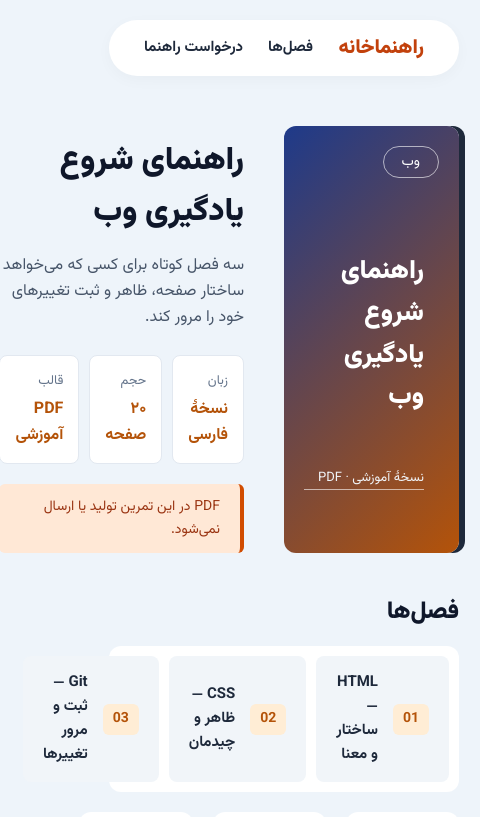
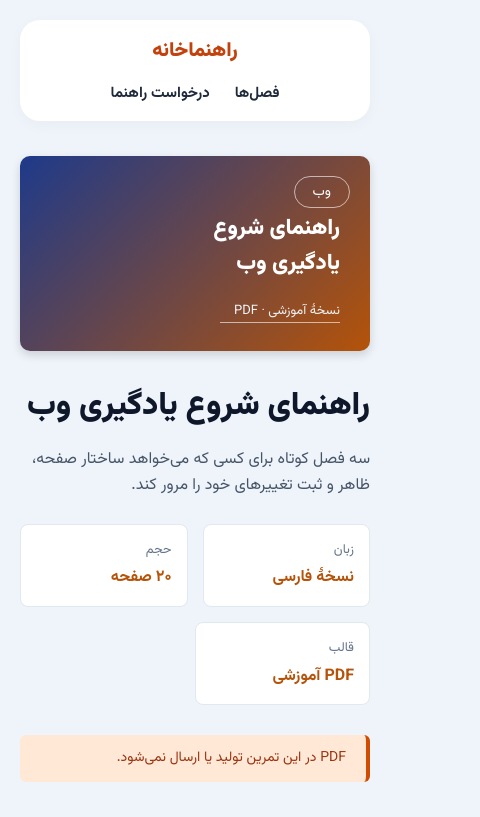
Before and after one commit to shamim-zabihi/hw4-2, a plain HTML site: page index.html in a window 390 px wide. Shown: the top 817 px of the page, 480 px wide, since content can reach past the window. Drawn offline with Linux system fonts and the light colour scheme.

Commit message:
complete responsive design with media queries

```diff
--- a/style.css
+++ b/style.css
@@ -292,16 +292,18 @@ body {
     background-color: #DFE5ED;
     padding: 40px 20px;
 }
-.required-text{
+
+.required-text {
     color: #983F17;
 }
+
 .request-card {
     background-color: #fff;
     border-radius: 16px;
     padding: 30px 40px;
     width: 100%;
     max-width: 600px;
-    box-shadow: 0 4px 15px rgba(0,0,0,0.03);
+    box-shadow: 0 4px 15px rgba(0, 0, 0, 0.03);
     border: 1px solid #e2e8f0;
 }
 
@@ -393,7 +395,7 @@ body {
     margin: auto 0 25px auto;
     color: #fff;
     border: none;
-    padding: 12px 40px ;
+    padding: 12px 40px;
     border-radius: 50px;
     font-family: inherit;
     font-size: 16px;
@@ -402,6 +404,7 @@ body {
     transition: background-color 0.2s;
     justify-content: right;
 }
+
 .submit-btn:hover {
     background-color: #9a3412;
 }
@@ -430,7 +433,107 @@ body {
     padding: 20px;
     font-size: 13px;
     color: #64748b;
-    border-top: none ;
+    border-top: none;
     background-color: #eef4fa;
     margin-top: 0px;
 }
+
+@media (min-width: 768px) and (max-width: 1023px) {
+    .chapter-cards-grid {
+        grid-template-columns: repeat(2, 1fr);
+    }
+
+    .toc-grid {
+        grid-template-columns: repeat(2, 1fr);
+    }
+}
+
+@media (max-width: 767px) {
+
+    .header-inner {
+        flex-direction: column;
+        border-radius: 20px;
+        gap: 15px;
+        padding: 15px;
+    }
+
+    .hero-section {
+        display: flex;
+        flex-direction: column;
+        gap: 20px;
+        margin-top: 15px;
+    }
+
+    .cover-box {
+        order: -1;
+        min-height: auto;
+        padding: 20px 15px;
+        box-shadow: 0 4px 10px rgba(0, 0, 0, 0.15);
+        border-radius: 10px;
+    }
+
+    .cover-text h2 {
+        font-size: 22px;
+        margin-top: 15px;
+    }
+
+    .cover-footer {
+        margin-top: 20px;
+    }
+
+    .specs-grid {
+        display: grid;
+        grid-template-columns: repeat(2, 1fr);
+        gap: 15px;
+        justify-content: flex-start;
+    }
+
+    .spec-card {
+        text-align: right;
+    }
+
+    .spec-card:last-child {
+        grid-column: 1 / -1;
+        width: 50%;
+        justify-self: flex-start;
+    }
+
+    .warning-box {
+        margin-top: 10px;
+    }
+
+    .toc-grid {
+        grid-template-columns: 1fr;
+        gap: 10px;
+    }
+
+    .chapter-cards-grid {
+        grid-template-columns: 1fr;
+        gap: 15px;
+    }
+
+
+    .request-section {
+        padding: 30px 15px;
+    }
+
+    .request-card {
+        padding: 20px 15px;
+        border-radius: 12px;
+    }
+
+
+    .checkbox-group {
+        flex-direction: row;
+        align-items: flex-start;
+        background-color: #f1f5f9;
+        padding: 15px;
+        border-radius: 8px;
+        margin-bottom: 20px;
+    }
+
+    .submit-btn {
+        width: 100%;
+        margin: 0 0 25px 0;
+    }
+}
```
Also changed, not shown: index.html (+0 -2 lines).
